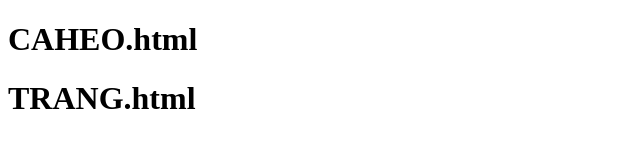
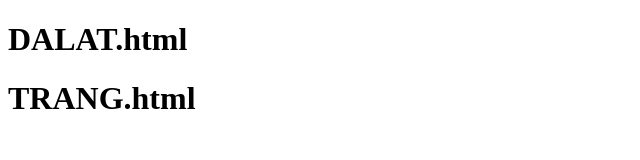
Before and after one commit to LuongHienThaoTrang/test-github, a plain HTML site: page index.html in a window 1280 px wide. Shown: the whole page, without its empty margins (0-640 px from the left). Drawn offline with Linux system fonts and the light colour scheme.

Commit message:
feature/handle-in-dalat

```diff
--- a/index.html
+++ b/index.html
@@ -7,7 +7,7 @@
     <title>Document</title>
 </head>
 <body>
-    <h1>CAHEO.html</h1>
+    <h1>DALAT.html</h1>
     <h1>TRANG.html</h1>
     <script src="./js/login.js"></script>
 </body>
```
